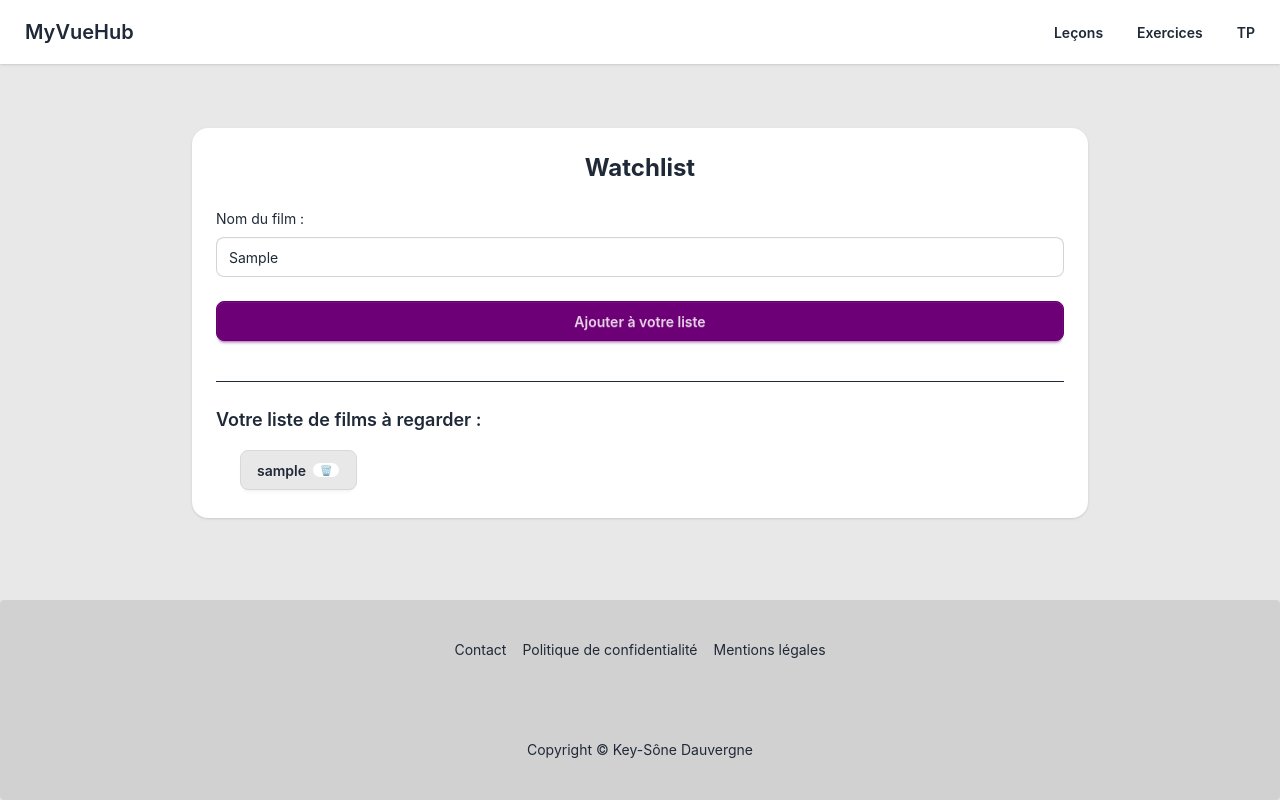
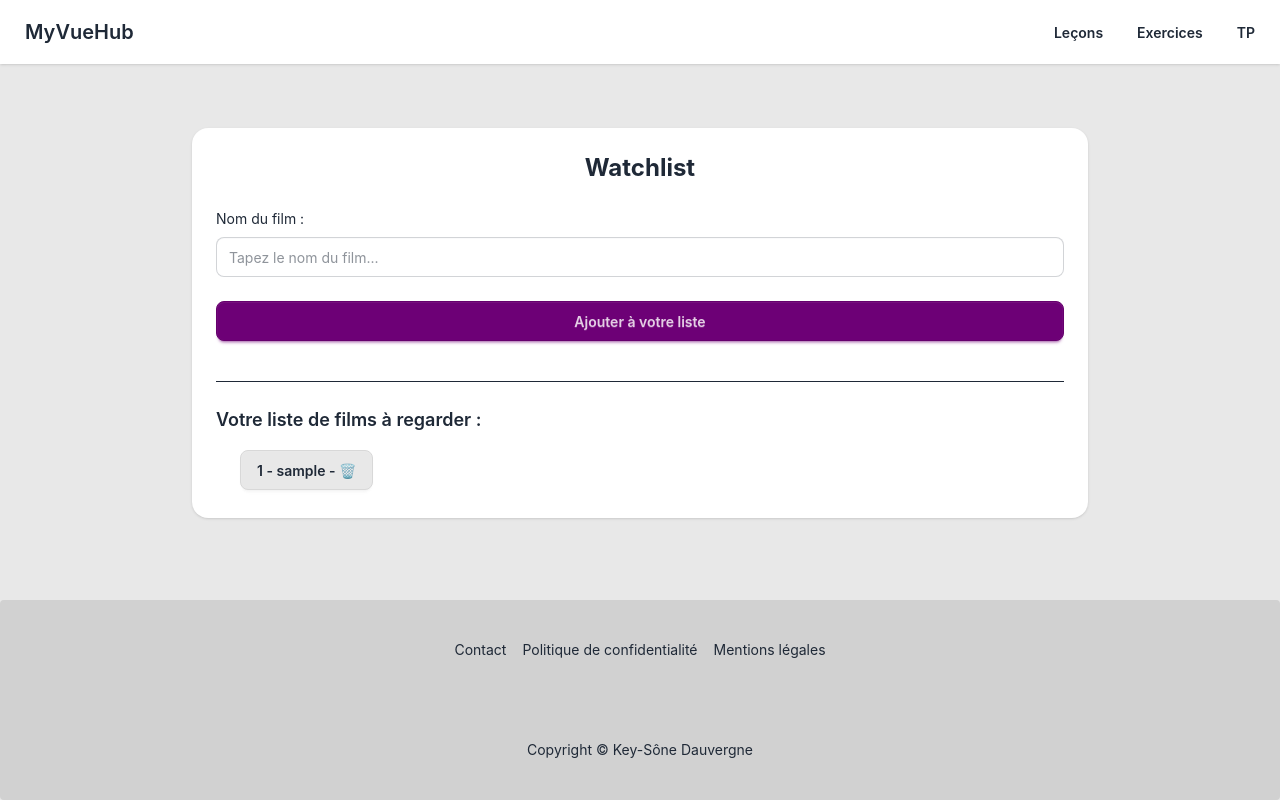
Before and after one commit to kdauvergne/my-vue-hub, a Vue app: page /exercices/exercice-v-for in a window 1280 px wide. Both pictures are taken after typing "Sample" into the empty fields and a click on the button "Ajouter à votre liste". Built offline with nearby package versions, Linux system fonts and the light colour scheme.

Commit message:
add Correction exercice 6

```diff
--- a/src/views/exercices/ExerciceV-for.vue
+++ b/src/views/exercices/ExerciceV-for.vue
@@ -29,9 +29,8 @@
           :key="index"
           class="mb-1 list-none"
         >
-          <button class="btn w-fit" @click="movieList.pop(index)">
-            {{ movie }}
-            <div class="badge badge-xs">🗑️</div>
+          <button class="btn w-fit" @click="movieList.splice(index, 1)">
+            {{ index + 1 }} - {{ movie }} - 🗑️
           </button>
         </li>
       </ul>
@@ -60,5 +59,6 @@ function addMovie(movie) {
     return;
   }
   movieList.value.push(movie);
+  movieName.value = "";
 }
 </script>
```
